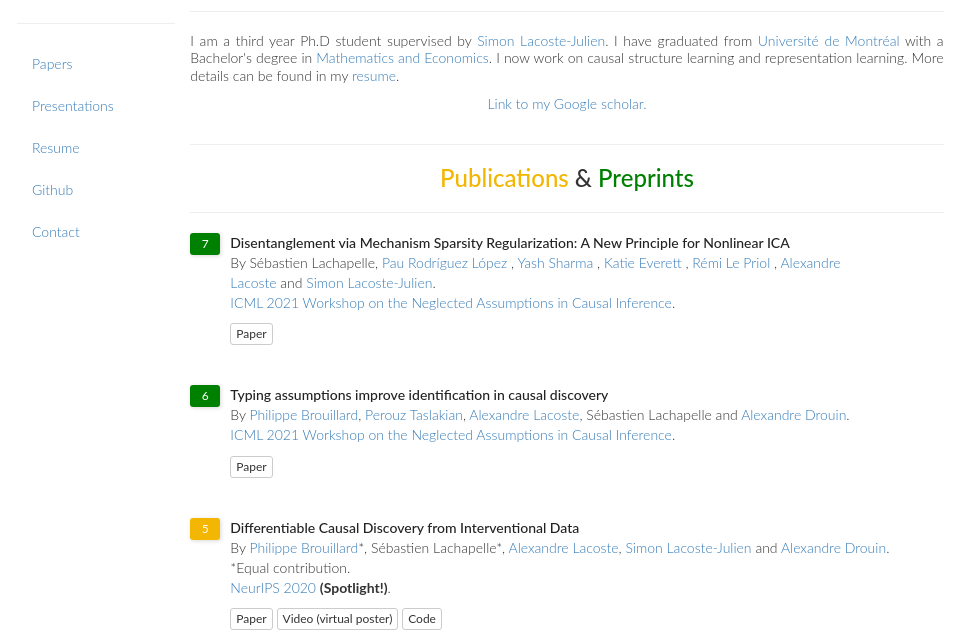
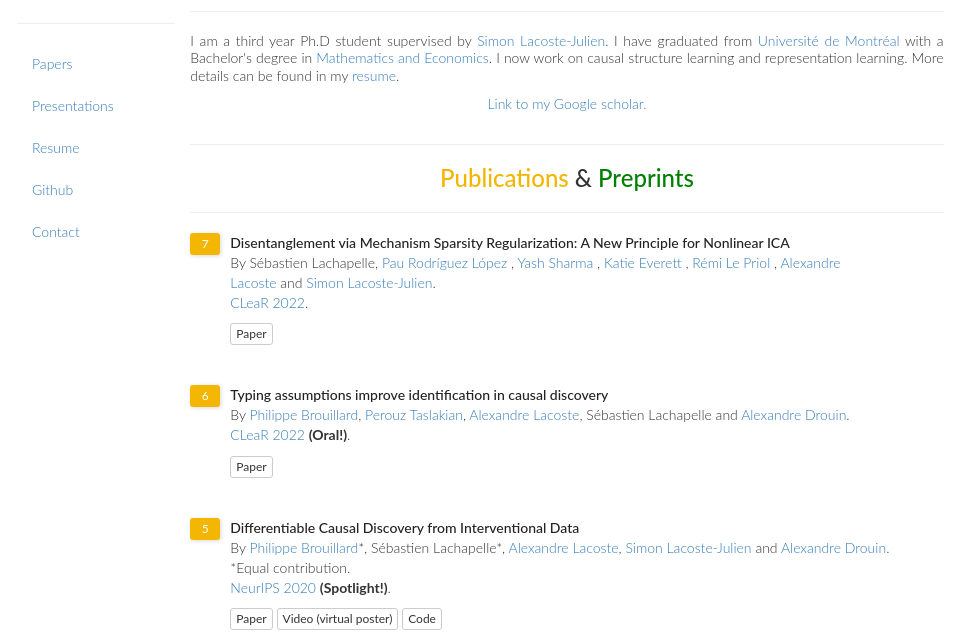
Before and after one commit to slachapelle/slachapelle.github.io, a plain HTML site: page index.html in a window 1280 px wide. Shown: the part 207-850 px from the top of the page, without its empty margins (73-1048 px from the left). Drawn offline with nearby package versions, Linux system fonts and the light colour scheme; a script that the page names is missing.

Commit message:
CLeaR papers

```diff
--- a/index.html
+++ b/index.html
@@ -83,12 +83,12 @@
                   <li><table>
                         <tr>
                             <th class="tagcell">
-                                <div class="tag preprint">7</div>
+                                <div class="tag conference">7</div>
                             </th>
                             <th class="content">
                                 <span class="title">Disentanglement via Mechanism Sparsity Regularization: A New Principle for Nonlinear ICA</span> <br/>
                                By Sébastien Lachapelle, <a href="https://prlz77.github.io/"> Pau Rodr&iacute;guez L&oacute;pez </a>, <a href="https://www.yash-sharma.com/"> Yash Sharma </a>, <a href="https://www.linkedin.com/in/katie-everett/"> Katie Everett </a>, <a href="https://remilepriol.github.io/"> Rémi Le Priol </a>, <a href="https://www.linkedin.com/in/alexandre-lacoste-4032465/?originalSubdomain=ca">Alexandre Lacoste</a> and <a href="https://www.di.ens.fr/~slacoste/">Simon Lacoste-Julien</a>.<br>
-                                <a href="https://sites.google.com/view/naci2021/home">ICML 2021 Workshop on the Neglected Assumptions in Causal Inference</a>.
+                                <a href="https://www.cclear.cc/2022">CLeaR 2022</a>.
                                 <p>
                                <div class="btn-group-xs">
                                <a a href="https://arxiv.org/abs/2107.10098" class="btn btn-default">Paper</a>
@@ -104,12 +104,12 @@
                   <li><table>
                         <tr>
                             <th class="tagcell">
-                                <div class="tag preprint">6</div>
+                                <div class="tag conference">6</div>
                             </th>
                             <th class="content">
                                 <span class="title">Typing assumptions improve identification in causal discovery</span> <br/>
                                By <a href="https://scholar.google.com/citations?user=qm9aIqUAAAAJ&hl=en">Philippe Brouillard</a>, <a href="https://www.linkedin.com/in/perouz/">Perouz Taslakian</a>, <a href="https://www.linkedin.com/in/alexandre-lacoste-4032465/?originalSubdomain=ca">Alexandre Lacoste</a>, Sébastien Lachapelle and <a href="https://www.alexdrouin.com/">Alexandre Drouin</a>.<br>
-                                <a href="https://sites.google.com/view/naci2021/home">ICML 2021 Workshop on the Neglected Assumptions in Causal Inference</a>.
+                                <a href="https://www.cclear.cc/2022">CLeaR 2022</a> <b>(Oral!)</b>.
                                 <p>
                                <div class="btn-group-xs">
                                <a a href="https://arxiv.org/abs/2107.10703" class="btn btn-default">Paper</a>
```
